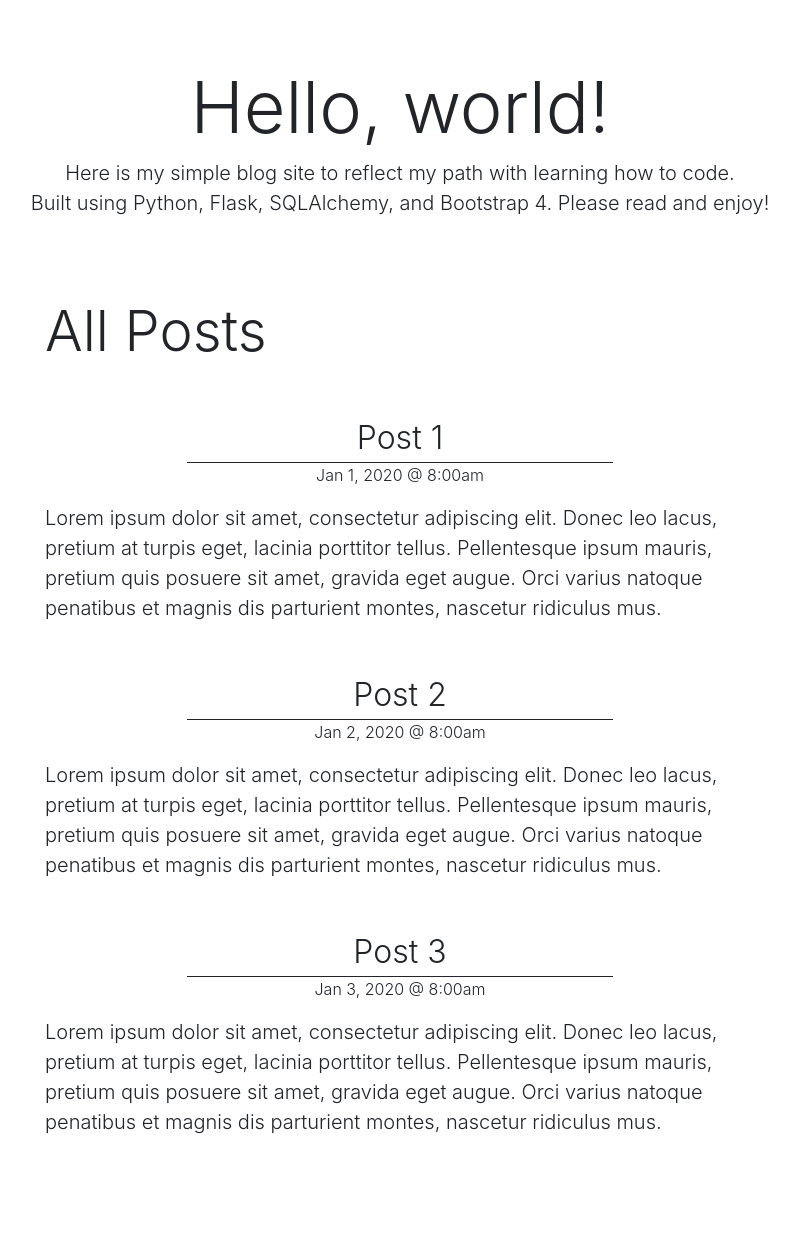
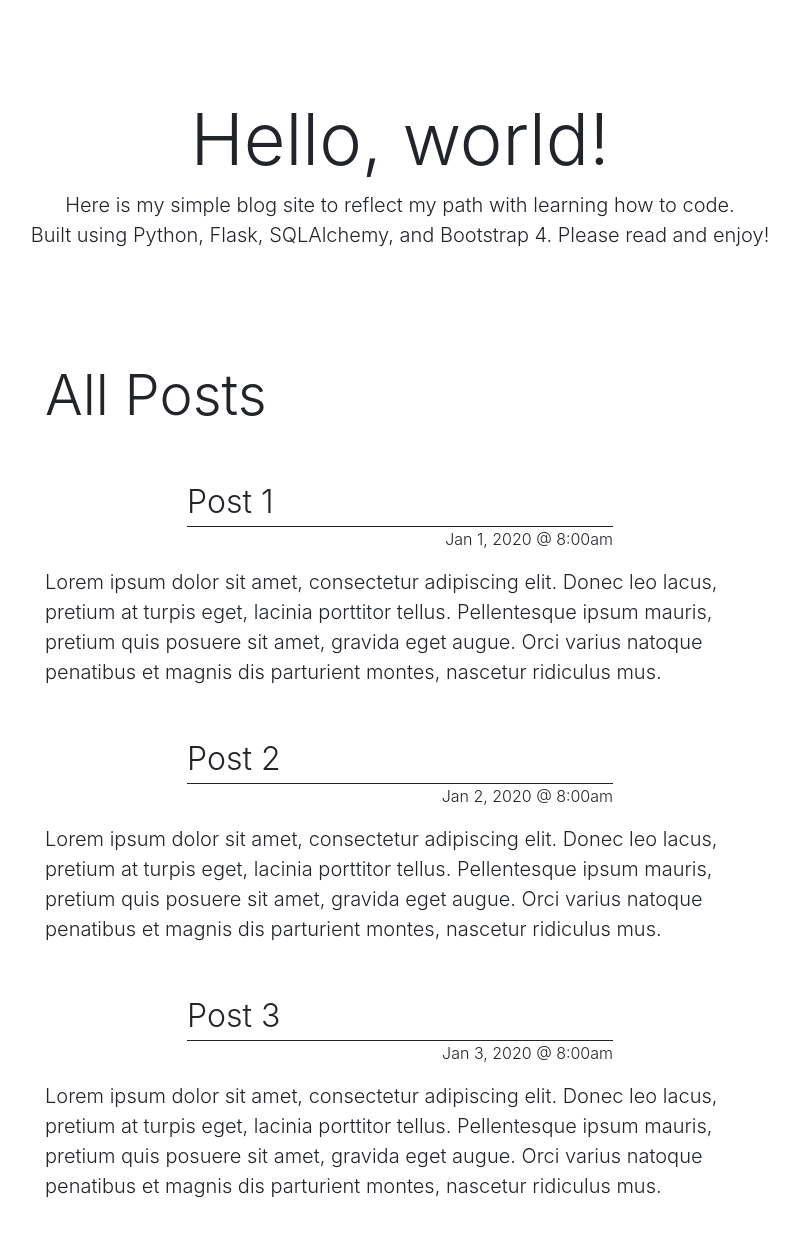
Before and after one commit to 8BitJustin/personal-blog-website, a Flask app: page / in a window 1280 px wide. Shown: the part 56-1305 px from the top of the page, without its empty margins (240-1039 px from the left). Before the commit the page ends 1190 px from the top, so only its background shows below. Run offline with Flask 2, Linux system fonts and the light colour scheme; some libraries are stand-ins or nearby versions.

Commit message:
Adjusted .post-title and .post-created.

```diff
--- a/static/css/main.css
+++ b/static/css/main.css
@@ -15,7 +15,7 @@
 */
 
 .index_intro_div {
-    padding: 4rem 1.5rem;
+    padding: 6rem 1.5rem;
     text-align: center;
 }
 
@@ -32,6 +32,7 @@
 .post_created {
     font-size: 1rem;
     margin: 0 auto 1rem;
+    text-align: right;
 }
 
 .post_content {
@@ -39,7 +40,6 @@
 }
 
 .post_title, .post_created {
-    text-align: center;
     width: 60%;
 }
 
```
